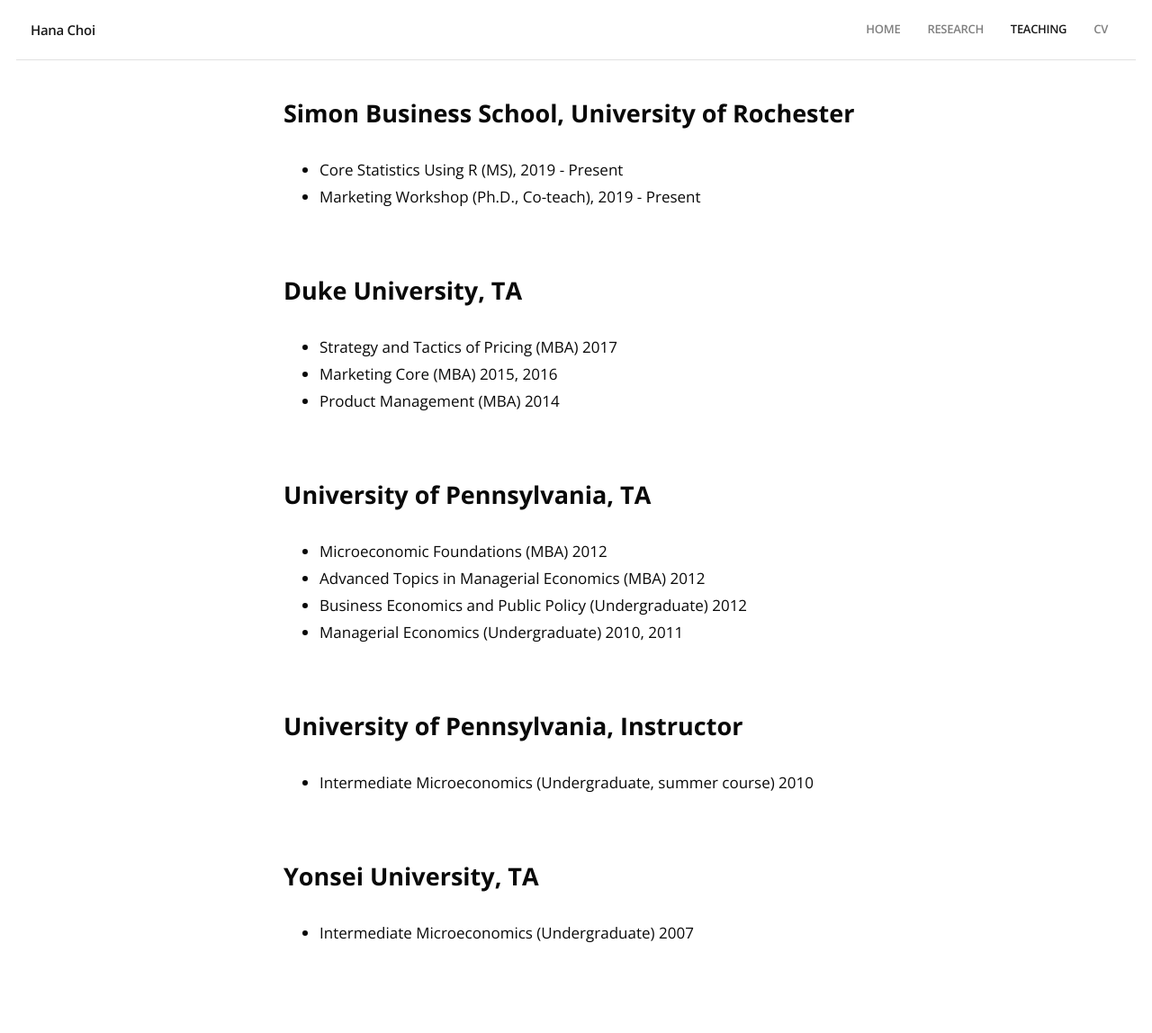
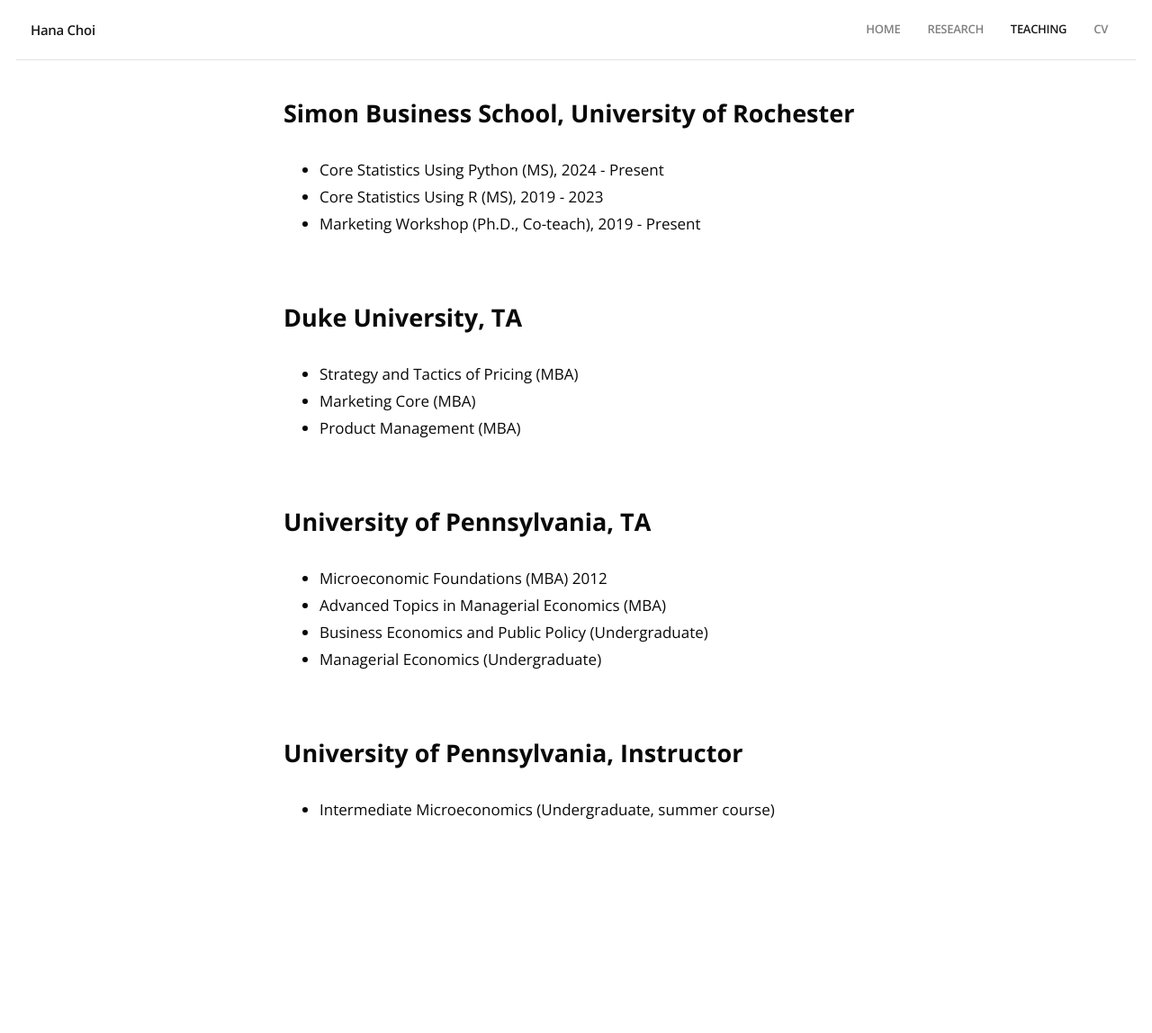
Before and after one commit to hanachoi/hanachoi.github.io, a Jekyll site: the page built from teaching.html, in a window 1280 px wide. Shown: the whole page at 90% size. Built offline with Jekyll 4.4.1, drawn with Linux system fonts in a browser that asks for light colours; some web fonts are replaced; after the commit the page ends 1011 px from its top, so only the background shows below that.

Commit message:
Update teaching.html

```diff
--- a/teaching.html
+++ b/teaching.html
@@ -9,7 +9,8 @@
       <div class="post__title">Simon Business School, University of Rochester</div>
       <div class="post__content">
         <ul>
-          <li>Core Statistics Using R (MS), 2019 - Present</li>
+          <li>Core Statistics Using Python (MS), 2024 - Present</li>
+          <li>Core Statistics Using R (MS), 2019 - 2023</li>
           <li>Marketing Workshop (Ph.D., Co-teach), 2019 - Present</li>
         </ul>
       </div>
@@ -18,9 +19,9 @@
       <div class="post__title">Duke University, TA</div>
       <div class="post__content">
         <ul>
-          <li>Strategy and Tactics of Pricing (MBA) 2017</li>
-          <li>Marketing Core (MBA) 2015, 2016</li>
-          <li>Product Management (MBA) 2014</li>
+          <li>Strategy and Tactics of Pricing (MBA)</li>
+          <li>Marketing Core (MBA)</li>
+          <li>Product Management (MBA)</li>
         </ul>
       </div>
     </div>
@@ -29,9 +30,9 @@
       <div class="post__content">
         <ul>
           <li>Microeconomic Foundations (MBA) 2012</li>
-          <li>Advanced Topics in Managerial Economics (MBA) 2012</li>
-          <li>Business Economics and Public Policy (Undergraduate) 2012</li>
-          <li>Managerial Economics (Undergraduate) 2010, 2011</li>
+          <li>Advanced Topics in Managerial Economics (MBA)</li>
+          <li>Business Economics and Public Policy (Undergraduate)</li>
+          <li>Managerial Economics (Undergraduate)</li>
         </ul>
       </div>
     </div>
@@ -39,15 +40,7 @@
       <div class="post__title">University of Pennsylvania, Instructor</div>
       <div class="post__content">
         <ul>
-          <li>Intermediate Microeconomics (Undergraduate, summer course) 2010</li>
-        </ul>
-      </div>
-    </div>
-    <div class="post">
-      <div class="post__title">Yonsei University, TA</div>
-      <div class="post__content">
-        <ul>
-          <li>Intermediate Microeconomics (Undergraduate) 2007</li>
+          <li>Intermediate Microeconomics (Undergraduate, summer course)</li>
         </ul>
       </div>
     </div>
```
